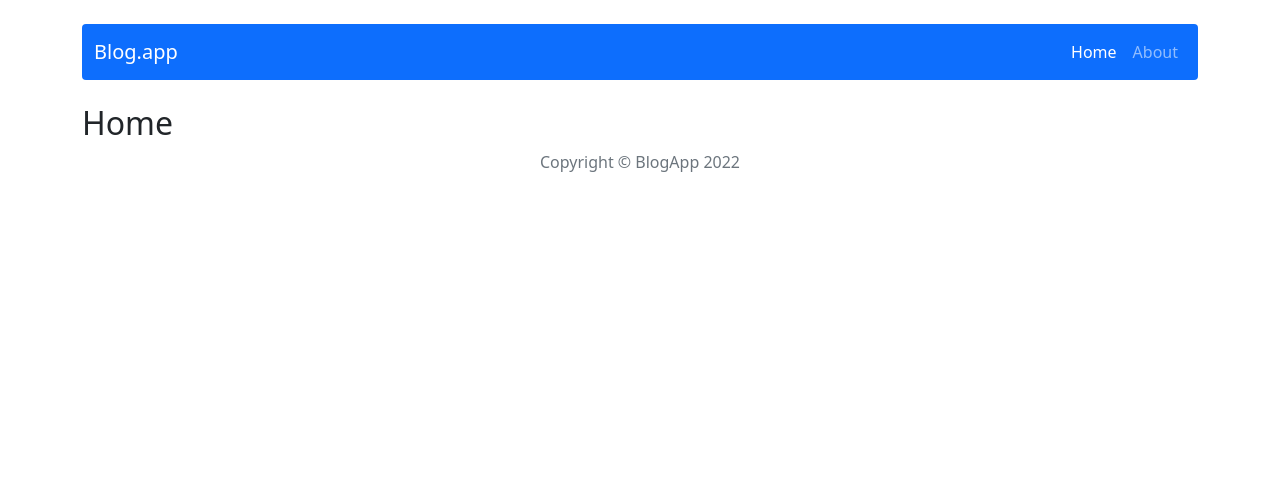
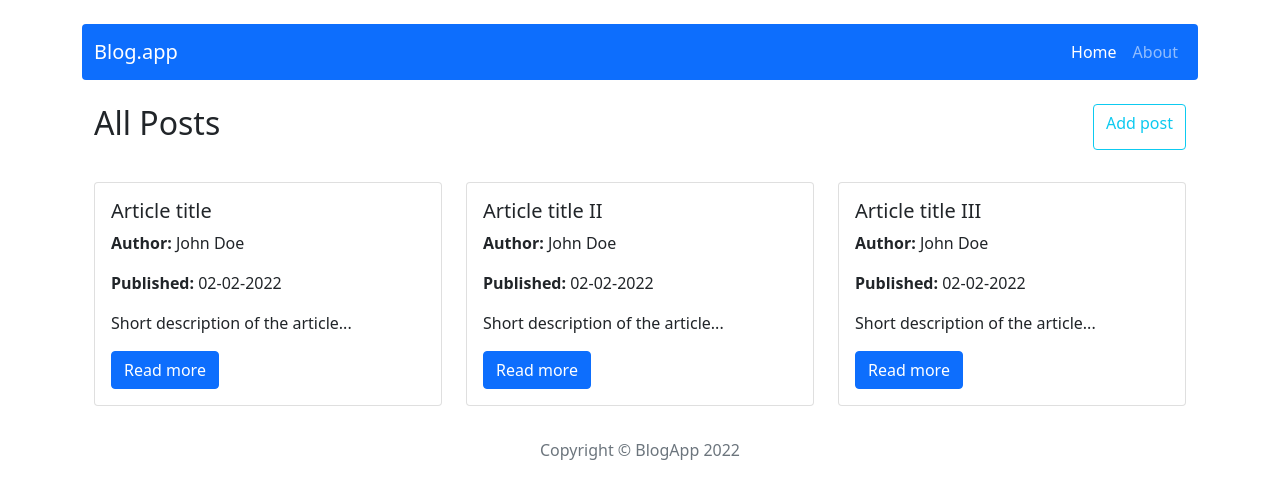
Before and after one commit to dosypinski/blog_app, a React (Create React App) app: page / in a window 1280 px wide. Shown: the top 498 px of the page. Built offline with nearby package versions, Linux system fonts and the light colour scheme.

Commit message:
add Posts

```diff
--- /dev/null
+++ b/src/components/features/Posts/Posts.js
@@ -0,0 +1,36 @@
+import { Button, Card, Col, Row } from "react-bootstrap";
+import { useSelector } from "react-redux"
+import { NavLink } from "react-router-dom";
+import { getAllPosts } from "../../../redux/postsRedux"
+
+const Posts = () => {
+
+    const posts = useSelector(getAllPosts)
+
+    return (
+      <Row>
+        {posts.map((post) => (
+          <Col className="sm-4 py-4 my-2">
+            <Card>
+              <Card.Body>
+                <Card.Title>{post.title}</Card.Title>
+                <Card.Text>
+                  <b>Author:</b> {post.author}
+                </Card.Text>
+                <Card.Text>
+                  <b>Published: </b>
+                  {post.publishedDate}
+                </Card.Text>
+                <Card.Text>{post.shortDescription}</Card.Text>
+                <Button variant="primary" as={NavLink} to={`/post/${post.id}`}>
+                  Read more
+                </Button>
+              </Card.Body>
+            </Card>
+          </Col>
+        ))}
+      </Row>
+    );
+};
+
+export default Posts;
--- a/src/components/pages/Home/Home.js
+++ b/src/components/pages/Home/Home.js
@@ -1,6 +1,20 @@
+import { Button, Container } from "react-bootstrap";
+import { NavLink } from "react-router-dom";
+import Posts from "../../features/Posts/Posts";
+
 const Home = () => {
     return (
-        <h2>Home</h2>
+      <Container>
+        <section className="d-flex justify-content-between">
+          <h2>All Posts</h2>
+          <Button variant="outline-info" as={NavLink} to="/post/add">
+            Add post
+          </Button>
+        </section>
+        <section>
+            <Posts />
+        </section>
+      </Container>
     );
 };
 
--- a/src/components/views/NavBar/NavBar.js
+++ b/src/components/views/NavBar/NavBar.js
@@ -3,13 +3,16 @@ import { NavLink } from "react-router-dom";
 
 const NavBar = () => {
     return (
-        <Navbar bg="primary" variant="dark" expand='lg' className='mt-4 mb-4 rounded me-auto'>
+        <Navbar bg="primary" variant="dark" expand='md' className='mt-4 mb-4 rounded me-auto'>
             <Container>
                 <Navbar.Brand as={NavLink} to="/">Blog.app</Navbar.Brand>
-                    <Nav className="justify-content-end">
+                <Navbar.Toggle aria-controls="basic-navbar-nav" />
+                <Navbar.Collapse id="basic-navbar-nav" className="justify-content-end">
+                    <Nav>
                         <Nav.Link as={NavLink} to="/">Home</Nav.Link>
                         <Nav.Link as={NavLink} to="/about">About</Nav.Link>
                     </Nav>
+                </Navbar.Collapse>
             </Container>
         </Navbar>
     );
--- a/src/redux/postsRedux.js
+++ b/src/redux/postsRedux.js
@@ -1,5 +1,5 @@
 // selectors
-
+export const getAllPosts = ({posts}) => posts;
 // actions
 const createActionName = actionName => `app/posts/${actionName}`;
 
```
Also changed, not shown: src/components/features/Posts/Posts.module.scss (added).
